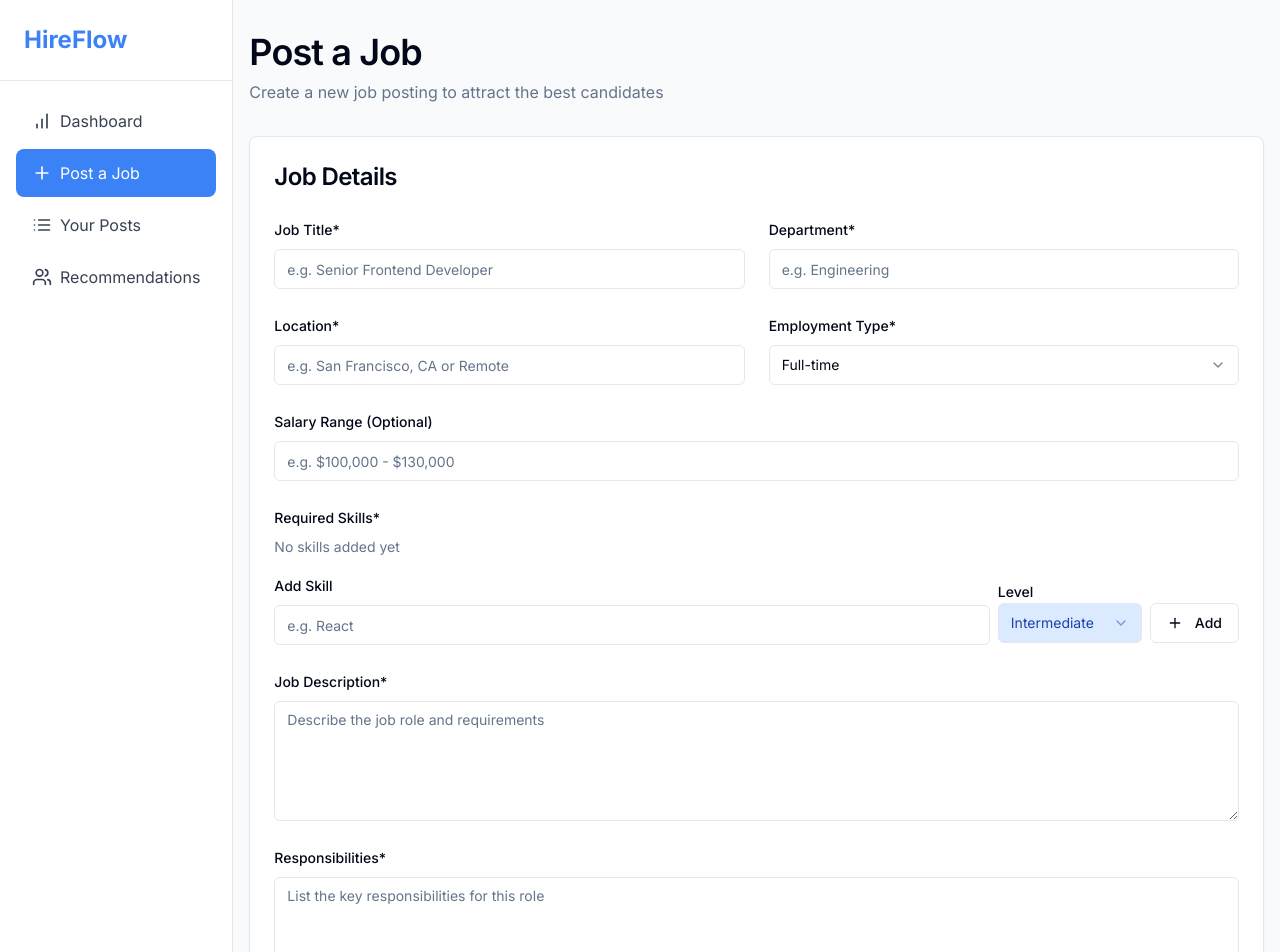
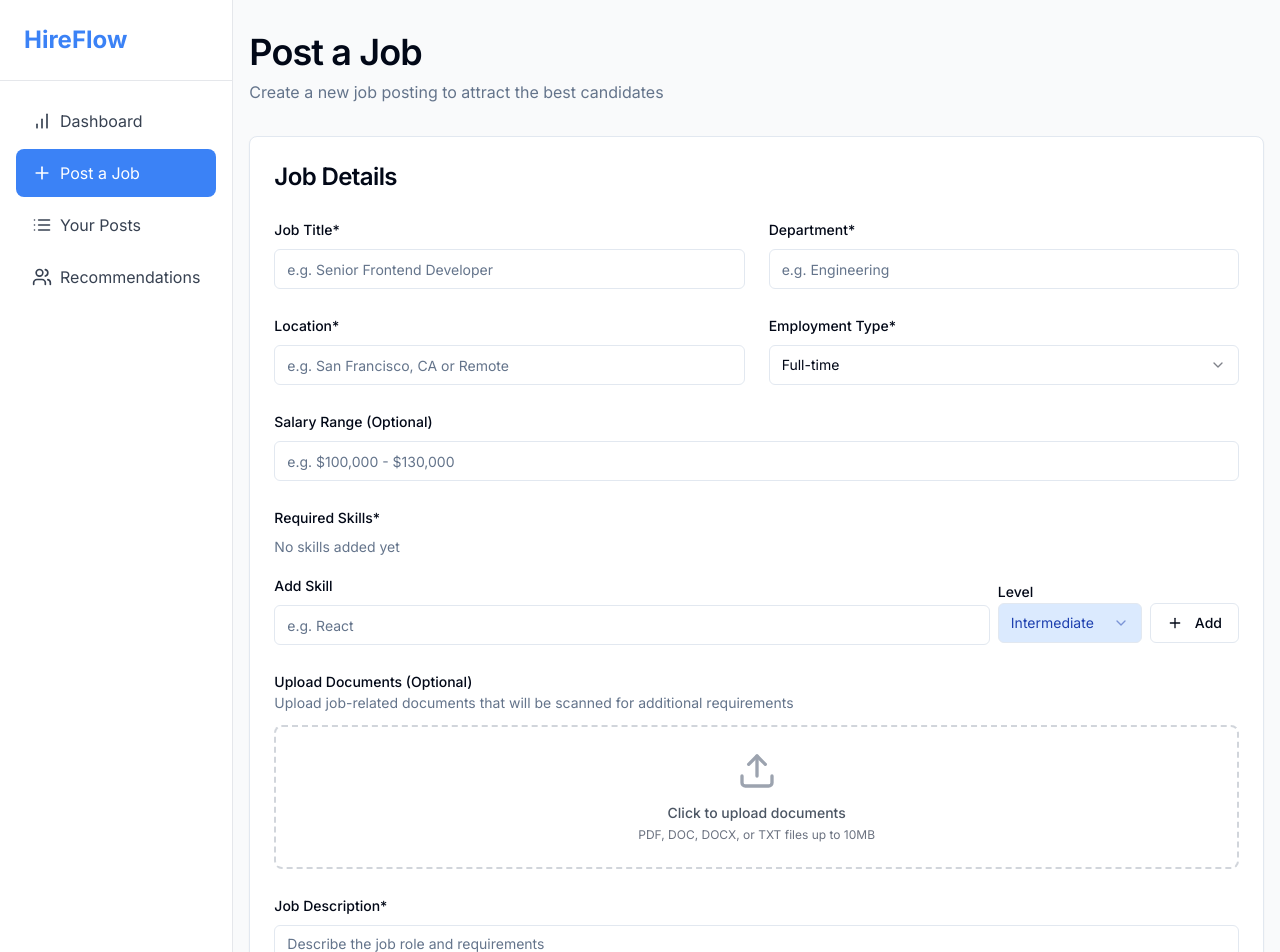
Before and after one commit to LiewHaoShean/hire-flow, a React (Vite) app: page /recruiter/post-job in a window 1280 px wide. Shown: the top 952 px of the page. Built offline with nearby package versions, Linux system fonts and the light colour scheme.

Commit message:
Fix: Add document upload to job post
The document upload feature was not implemented in the job post page. This commit adds the necessary components and functionality for recruiters to upload documents when creating a job posting.

```diff
--- a/src/pages/recruiter/JobPost.tsx
+++ b/src/pages/recruiter/JobPost.tsx
@@ -1,4 +1,3 @@
-
 import { useState } from "react";
 import { useForm } from "react-hook-form";
 import { zodResolver } from "@hookform/resolvers/zod";
@@ -12,7 +11,7 @@ import { Textarea } from "@/components/ui/textarea";
 import { Select, SelectContent, SelectItem, SelectTrigger, SelectValue } from "@/components/ui/select";
 import { Badge } from "@/components/ui/badge";
 import { toast } from "sonner";
-import { Plus, X } from "lucide-react";
+import { Plus, X, Upload, FileText } from "lucide-react";
 
 // Define the schema for the job post form
 const jobFormSchema = z.object({
@@ -38,6 +37,7 @@ interface Skill {
 export default function JobPost() {
   const [skills, setSkills] = useState<Skill[]>([]);
   const [newSkillLevel, setNewSkillLevel] = useState<SkillLevel>("intermediate");
+  const [uploadedDocuments, setUploadedDocuments] = useState<File[]>([]);
 
   const form = useForm<z.infer<typeof jobFormSchema>>({
     resolver: zodResolver(jobFormSchema),
@@ -80,6 +80,19 @@ export default function JobPost() {
     }
   };
 
+  const handleDocumentUpload = (event: React.ChangeEvent<HTMLInputElement>) => {
+    const files = event.target.files;
+    if (files) {
+      const newFiles = Array.from(files);
+      setUploadedDocuments(prev => [...prev, ...newFiles]);
+      toast.success(`${newFiles.length} document(s) uploaded successfully`);
+    }
+  };
+
+  const removeDocument = (index: number) => {
+    setUploadedDocuments(prev => prev.filter((_, i) => i !== index));
+  };
+
   const onSubmit = (data: z.infer<typeof jobFormSchema>) => {
     if (skills.length === 0) {
       toast.error("Please add at least one required skill");
@@ -87,13 +100,18 @@ export default function JobPost() {
     }
 
     // Here you would typically send the data to your backend
-    console.log({ ...data, requiredSkills: skills });
+    console.log({
+      ...data,
+      requiredSkills: skills,
+      documents: uploadedDocuments.map(file => ({ name: file.name, size: file.size }))
+    });
 
     toast.success("Job posted successfully!");
 
     // Reset form
     form.reset();
     setSkills([]);
+    setUploadedDocuments([]);
   };
 
   return (
@@ -273,6 +291,62 @@ export default function JobPost() {
                   </div>
                 </div>
 
+                {/* Document Upload Section */}
+                <div className="space-y-4">
+                  <div>
+                    <FormLabel>Upload Documents (Optional)</FormLabel>
+                    <p className="text-sm text-muted-foreground mb-3">
+                      Upload job-related documents that will be scanned for additional requirements
+                    </p>
+
+                    <div className="border-2 border-dashed border-gray-300 rounded-lg p-6 text-center hover:border-gray-400 transition-colors">
+                      <input
+                        type="file"
+                        multiple
+                        accept=".pdf,.doc,.docx,.txt"
+                        onChange={handleDocumentUpload}
+                        className="hidden"
+                        id="document-upload"
+                      />
+                      <label htmlFor="document-upload" className="cursor-pointer">
+                        <Upload className="h-10 w-10 text-gray-400 mx-auto mb-3" />
+                        <p className="text-sm font-medium text-gray-600 mb-1">
+                          Click to upload documents
+                        </p>
+                        <p className="text-xs text-gray-500">
+                          PDF, DOC, DOCX, or TXT files up to 10MB
+                        </p>
+                      </label>
+                    </div>
+
+                    {uploadedDocuments.length > 0 && (
+                      <div className="mt-4 space-y-2">
+                        <p className="text-sm font-medium">Uploaded Documents:</p>
+                        {uploadedDocuments.map((file, index) => (
+                          <div key={index} className="flex items-center justify-between bg-gray-50 p-3 rounded-lg">
+                            <div className="flex items-center gap-2">
+                              <FileText className="h-4 w-4 text-blue-500" />
+                              <span className="text-sm">{file.name}</span>
+                              <span className="text-xs text-gray-500">
+                                ({(file.size / 1024 / 1024).toFixed(2)} MB)
+                              </span>
+                            </div>
+                            <Button
+                              type="button"
+                              variant="ghost"
+                              size="sm"
+                              onClick={() => removeDocument(index)}
+                              className="text-red-500 hover:text-red-700"
+                            >
+                              <X className="h-4 w-4" />
+                            </Button>
+                          </div>
+                        ))}
+                      </div>
+                    )}
+                  </div>
+                </div>
+
                 {/* Job description */}
                 <FormField
                   control={form.control}
```
